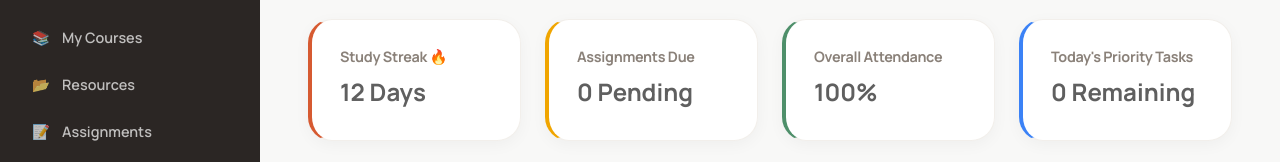
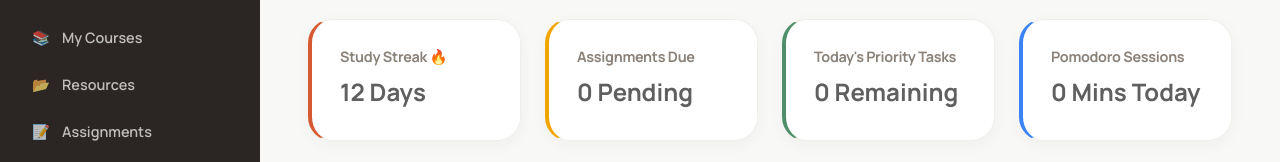
Before and after one commit to krutthiikaaa/ScheduleX, a React (Vite) app: page /dashboard in a window 1280 px wide. Shown: the part 189-351 px from the top of the page. Built offline with nearby package versions, Linux system fonts and the light colour scheme; no server answers.

Commit message:
refactor: completely remove attendance feature from application

```diff
--- a/src/pages/Courses.jsx
+++ b/src/pages/Courses.jsx
@@ -40,7 +40,6 @@ function Courses() {
 
       <div style={{ display: "grid", gridTemplateColumns: "repeat(auto-fill, minmax(300px, 1fr))", gap: 24 }}>
         {courses.map((course) => {
-          const percentage = course.attendance.conducted ? Math.round((course.attendance.attended / course.attendance.conducted) * 100) : 100;
           return (
             <div key={course._id} className="card hover-card" style={{ borderTop: `4px solid ${course.color}` }}>
               <div style={{ display: "flex", justifyContent: "space-between", alignItems: "flex-start", marginBottom: 16 }}>
@@ -54,16 +53,6 @@ function Courses() {
               <div style={{ marginBottom: 16, display: "flex", alignItems: "center", gap: 8 }}>
                 <div style={{ width: 32, height: 32, borderRadius: "50%", background: "var(--bg-secondary)", display: "flex", alignItems: "center", justifyContent: "center", fontSize: "0.8rem" }}>👨‍🏫</div>
                 <span style={{ fontSize: "0.9rem" }}>{course.faculty || "TBA"}</span>
-              </div>
-
-              <div style={{ marginBottom: 20 }}>
-                <div style={{ display: "flex", justifyContent: "space-between", fontSize: "0.8rem", marginBottom: 4 }}>
-                  <span style={{ color: "var(--text-muted)" }}>Attendance</span>
-                  <span style={{ fontWeight: "bold" }}>{percentage}%</span>
-                </div>
-                <div style={{ width: "100%", height: "6px", background: "var(--bg-secondary)", borderRadius: "3px" }}>
-                  <div style={{ width: `${percentage}%`, height: "100%", background: percentage < 75 ? "var(--danger)" : "var(--success)", borderRadius: "3px" }}></div>
-                </div>
               </div>
 
               <div style={{ display: "grid", gridTemplateColumns: "1fr 1fr", gap: 12 }}>
--- a/src/pages/Dashboard.jsx
+++ b/src/pages/Dashboard.jsx
@@ -1,23 +1,27 @@
 import { useState, useEffect } from "react";
 import AppLayout from "../components/AppLayout";
 import { Link } from "react-router-dom";
-import { fetchAssignments, fetchTasks, fetchCourses } from "../utils/api";
+import { fetchAssignments, fetchTasks, fetchCourses, fetchFocusSessions } from "../utils/api";
 
 function Dashboard() {
   const [assignments, setAssignments] = useState([]);
   const [tasks, setTasks] = useState([]);
   const [courses, setCourses] = useState([]);
+  const [focusSessions, setFocusSessions] = useState([]);
 
   useEffect(() => {
-    Promise.all([fetchAssignments(), fetchTasks(), fetchCourses()]).then(([assignData, taskData, courseData]) => {
+    Promise.all([fetchAssignments(), fetchTasks(), fetchCourses(), fetchFocusSessions()]).then(([assignData, taskData, courseData, focusData]) => {
       setAssignments(assignData);
       setTasks(taskData);
       setCourses(courseData);
+      setFocusSessions(focusData);
     });
   }, []);
 
   const pendingAssignments = assignments.filter(a => a.status !== 'Completed').length;
-  const overallAttendance = courses.length ? Math.round(courses.reduce((acc, c) => acc + (c.attendance.conducted ? c.attendance.attended/c.attendance.conducted : 1), 0) / courses.length * 100) : 100;
+
+  const today = new Date().toDateString();
+  const todaysFocusMins = focusSessions.filter(s => new Date(s.date).toDateString() === today).reduce((acc, curr) => acc + curr.durationMinutes, 0);
 
   const dailyTasks = tasks.filter(t => !t.isCompleted && t.priority === 'High');
 
@@ -44,12 +48,12 @@ function Dashboard() {
           <p style={{ fontSize: "1.5rem", fontWeight: "bold" }}>{pendingAssignments} Pending</p>
         </div>
         <div className="card hover-card" style={{ borderLeft: "4px solid var(--success)" }}>
-          <h3 style={{ fontSize: "0.9rem", color: "var(--text-muted)", marginBottom: 8 }}>Overall Attendance</h3>
-          <p style={{ fontSize: "1.5rem", fontWeight: "bold" }}>{overallAttendance}%</p>
+          <h3 style={{ fontSize: "0.9rem", color: "var(--text-muted)", marginBottom: 8 }}>Today's Priority Tasks</h3>
+          <p style={{ fontSize: "1.5rem", fontWeight: "bold" }}>{dailyTasks.length} Remaining</p>
         </div>
         <div className="card hover-card" style={{ borderLeft: "4px solid var(--info)" }}>
-          <h3 style={{ fontSize: "0.9rem", color: "var(--text-muted)", marginBottom: 8 }}>Today's Priority Tasks</h3>
-          <p style={{ fontSize: "1.5rem", fontWeight: "bold" }}>{dailyTasks.length} Remaining</p>
+          <h3 style={{ fontSize: "0.9rem", color: "var(--text-muted)", marginBottom: 8 }}>Pomodoro Sessions</h3>
+          <p style={{ fontSize: "1.5rem", fontWeight: "bold" }}>{todaysFocusMins} Mins Today</p>
         </div>
       </div>
 
--- a/src/pages/LandingPage.jsx
+++ b/src/pages/LandingPage.jsx
@@ -42,7 +42,7 @@ function LandingPage() {
         <div className="hero-content">
           <div className="hero-text">
             <h1>Organize Your Entire Academic Life in One Place.</h1>
-            <p>Manage your timetable, assignments, notes, attendance, exams, goals and academic progress through one beautifully designed workspace.</p>
+            <p>Manage your timetable, assignments, notes, exams, goals and academic progress through one beautifully designed workspace.</p>
             <div className="hero-btns">
               <Link to="/register" className="btn btn-primary btn-lg">Get Started</Link>
               <Link to="/login" className="btn btn-secondary btn-lg">Login</Link>
@@ -91,7 +91,6 @@ function LandingPage() {
           {[
             { title: "Smart Timetable", desc: "Conflict-free weekly planner.", icon: "📅" },
             { title: "Assignment Management", desc: "Never miss a deadline.", icon: "📝" },
-            { title: "Attendance Tracking", desc: "Visual percentage tracker.", icon: "📊" },
             { title: "Subject Workspace", desc: "Dedicated spaces per course.", icon: "📚" },
             { title: "Exam Planner", desc: "Countdowns and syllabus.", icon: "📆" },
             { title: "Notes & Resources", desc: "Cloud storage for materials.", icon: "📂" },
```
